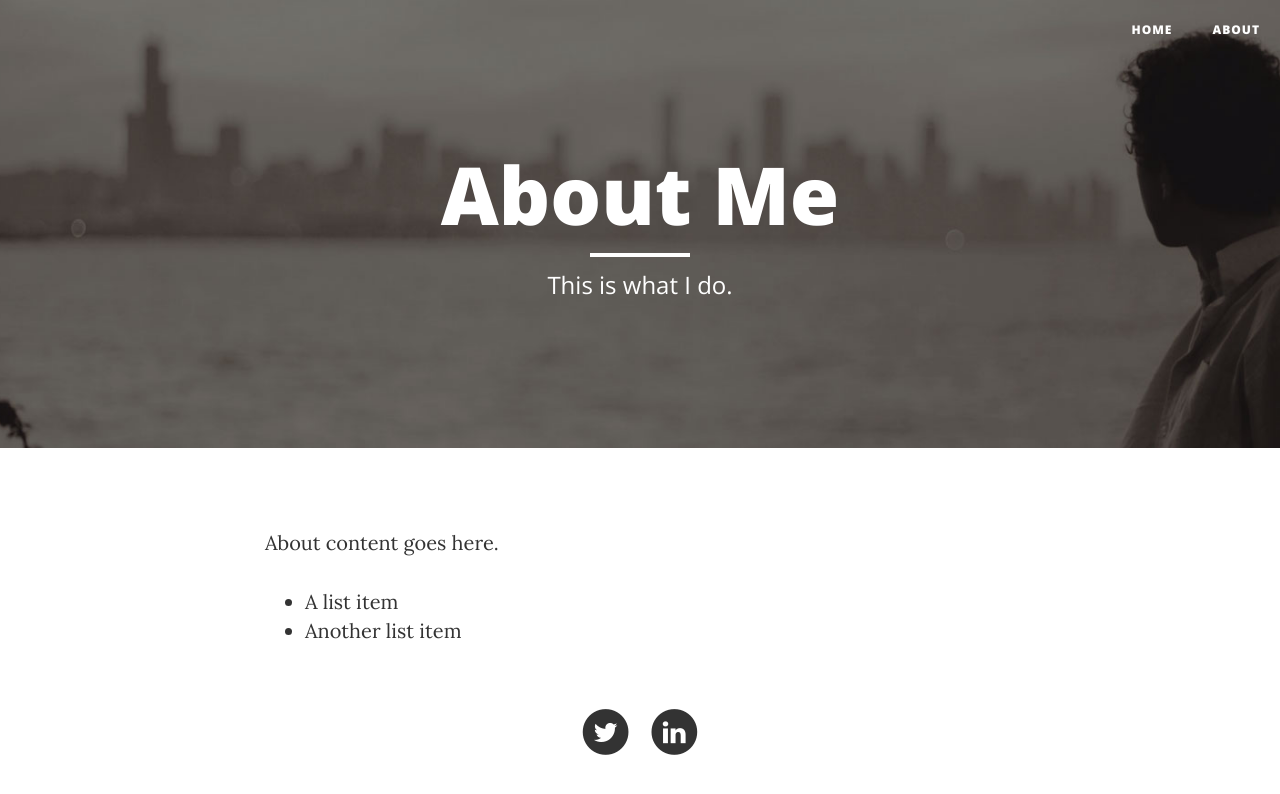
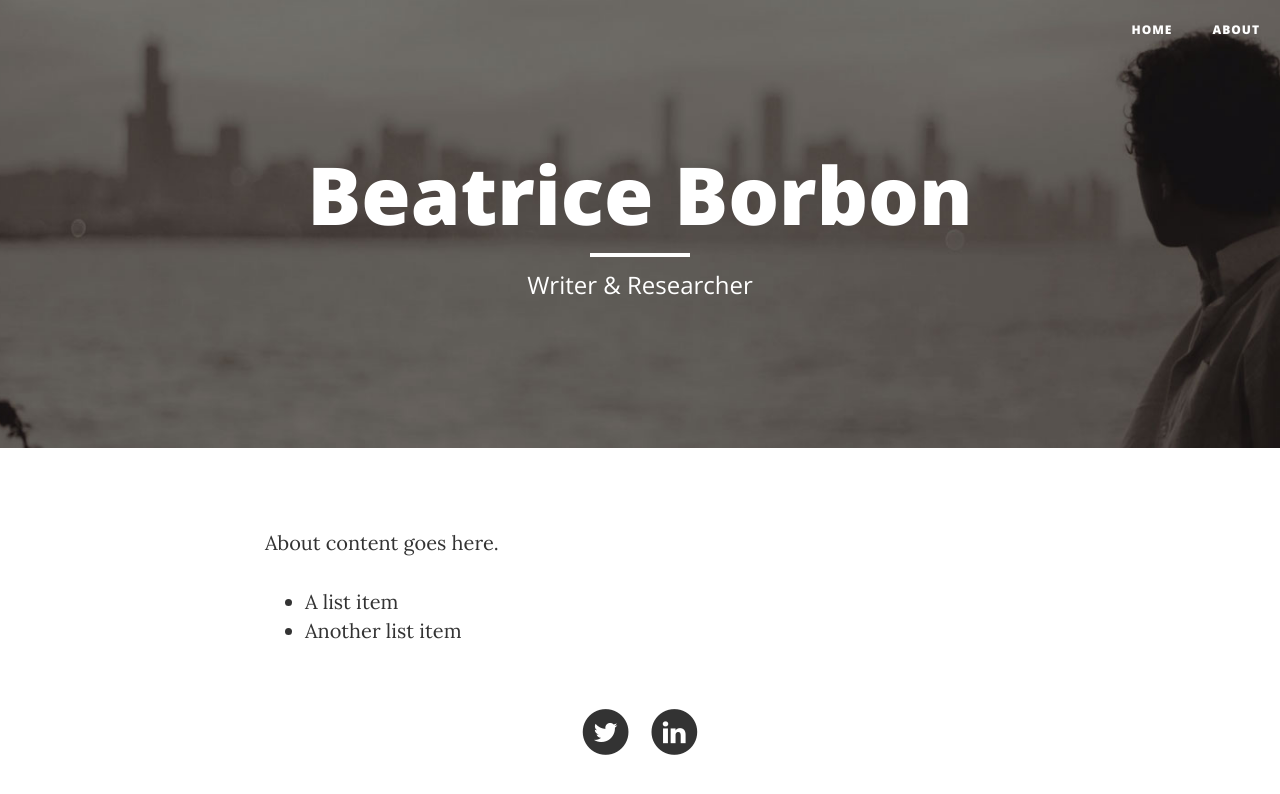
Before and after one commit to beatriceborbon/beatriceborbon.github.io, a Jekyll site: the page built from _pages/about.md, in a window 1280 px wide. Shown: the top 794 px of the page. Built offline with Jekyll 4.4.1, drawn with Linux system fonts in a browser that asks for light colours.

Commit message:
Update about.html

```diff
--- a/_layouts/about.html
+++ b/_layouts/about.html
@@ -14,9 +14,9 @@
             <div class="row">
                 <div class="col-lg-8 col-lg-offset-2 col-md-10 col-md-offset-1">
                     <div class="page-heading">
-                        <h1>About Me</h1>
+                        <h1>Beatrice Borbon</h1>
                         <hr class="small">
-                        <span class="subheading">This is what I do.</span>
+                        <span class="subheading">Writer & Researcher</span>
                     </div>
                 </div>
             </div>
```
